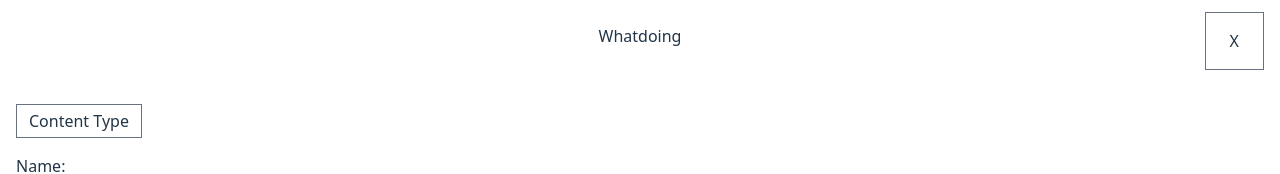
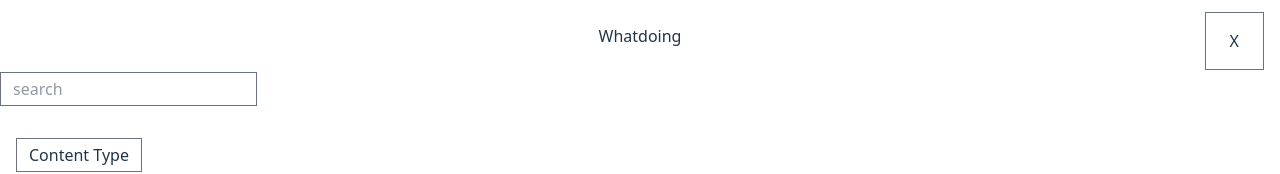
Before and after one commit to JustinLi007/whatdoing-cli, a React (Vite) app: page /new-content in a window 1280 px wide. Shown: the top 174 px of the page. Built offline with nearby package versions, Linux system fonts and the light colour scheme.

Commit message:
add search with dropdown component

```diff
--- a/src/api/content.ts
+++ b/src/api/content.ts
@@ -15,7 +15,7 @@ export async function FetchCreateContent(params: CreateContentRequest): Promise<
   }
 
   // TODO: need endpoint
-  const url = ""
+  const url = "http://localhost:8000/contents"
   const payload: RequestInit = {
     method: "POST",
     credentials: "include",
--- a/src/routes/new-content.lazy.tsx
+++ b/src/routes/new-content.lazy.tsx
@@ -1,4 +1,4 @@
-import { useState, type ChangeEvent, type FormEvent } from 'react';
+import { useEffect, useState, type ChangeEvent, type FormEvent } from 'react';
 import { useMutation, useQueryClient } from '@tanstack/react-query';
 import { createLazyFileRoute, useNavigate } from '@tanstack/react-router'
 import ButtonDropdown from '../ui/ButtonDropdown';
@@ -6,6 +6,7 @@ import Input from '../ui/Input';
 import TextArea from '../ui/TextArea';
 import Card from '../ui/Card';
 import { FetchCreateContent } from '../api/content';
+import SearchDropdown from '../ui/SearchDropdown';
 
 export const Route = createLazyFileRoute('/new-content')({
   component: NewContent,
@@ -16,6 +17,8 @@ const contentTypes = [
   "Manga",
   "Manhwa",
 ]
+
+const items: string[] = ["one", "two", "three", "four", "five"];
 
 function NewContent() {
   const navigate = useNavigate({
@@ -28,6 +31,50 @@ function NewContent() {
   const [name, setName] = useState("");
   const [imageUrl, setImageUrl] = useState("");
   const [description, setDescription] = useState("");
+  const [searchDropdownHidden, setSearchDropdownHidden] = useState(true);
+  const [searchValue, setSearchValue] = useState("");
+
+  function handleDocClick(event: MouseEvent) {
+    const element = document.getElementById("new-content-search-dropdown");
+    if (!element) {
+      return;
+    }
+
+    const t = event.target;
+    if (!element.contains(t)) {
+      setSearchDropdownHidden(true);
+    }
+  }
+
+  useEffect(() => {
+    document.addEventListener("click", handleDocClick);
+    return () => {
+      document.removeEventListener("click", handleDocClick);
+    }
+  }, [])
+
+  function handleSearchClick() {
+    if (searchValue.length > 0) {
+      setSearchDropdownHidden(false);
+    }
+  }
+
+  function handleSearchOnChange(event: ChangeEvent) {
+    const val = event.target.value;
+    setSearchValue(val);
+
+    if (val.trim().length === 0) {
+      setSearchDropdownHidden(true);
+    } else {
+      setSearchDropdownHidden(false);
+    }
+  }
+
+  function handleSearchDropdownOnSelect(value: string) {
+    setSearchValue(value);
+    setSearchDropdownHidden(true);
+    // TODO:
+  }
 
   function handleContentTypeDropdownSelection(value: string) {
     setSelectedContentType(value);
@@ -86,6 +133,18 @@ function NewContent() {
 
   return (
     <>
+      <div className={`w-min`}>
+        <SearchDropdown
+          id={`new-content-search-dropdown`}
+          searchValue={searchValue}
+          dropdownHidden={searchDropdownHidden}
+          dropdownItems={items}
+          onChange={handleSearchOnChange}
+          onClick={handleSearchClick}
+          onSelect={handleSearchDropdownOnSelect}
+        />
+      </div>
+
       <div className={`py-4`}>
         <form onSubmit={handleFormSubmit}>
           <div className={`flex flex-col flex-nowrap p-4 gap-4`}>
--- a/src/ui/Search.tsx
+++ b/src/ui/Search.tsx
@@ -1,8 +1,9 @@
-import { type ChangeEvent } from 'react';
+import { type ChangeEvent, type MouseEvent } from 'react';
 
 interface Parameters {
   SearchValue: string,
   OnChange: (e: ChangeEvent) => void,
+  OnClick?: (e: MouseEvent) => void,
 }
 
 export default function Search(params: Parameters) {
@@ -11,6 +12,11 @@ export default function Search(params: Parameters) {
       type="text"
       value={params.SearchValue}
       onChange={(e) => { params.OnChange(e); }}
+      onClick={(e) => {
+        if (params.OnClick) {
+          params.OnClick(e);
+        }
+      }}
       placeholder="search"
       className={`border-gray-500 border-1 py-1 px-3 outline-0`}
     />
--- /dev/null
+++ b/src/ui/SearchDropdown.tsx
@@ -0,0 +1,34 @@
+import { type ChangeEvent, type MouseEvent } from 'react';
+import Dropdown from "./Dropdown";
+import Search from "./Search";
+
+type Parameters = {
+  id?: string;
+  searchValue: string;
+  dropdownItems: string[];
+  dropdownHidden: boolean;
+  onChange: (e: ChangeEvent) => void;
+  onClick: (e: MouseEvent) => void;
+  onSelect: (value: string) => void;
+}
+
+export default function SearchDropdown(params: Parameters) {
+  return (
+    <>
+      <div
+        id={params.id}
+      >
+        <Search
+          SearchValue={params.searchValue}
+          OnChange={params.onChange}
+          OnClick={params.onClick}
+        />
+        <Dropdown
+          DropdownHidden={params.dropdownHidden}
+          DropdownItems={params.dropdownItems}
+          OnSelect={params.onSelect}
+        />
+      </div>
+    </>
+  );
+}
```
